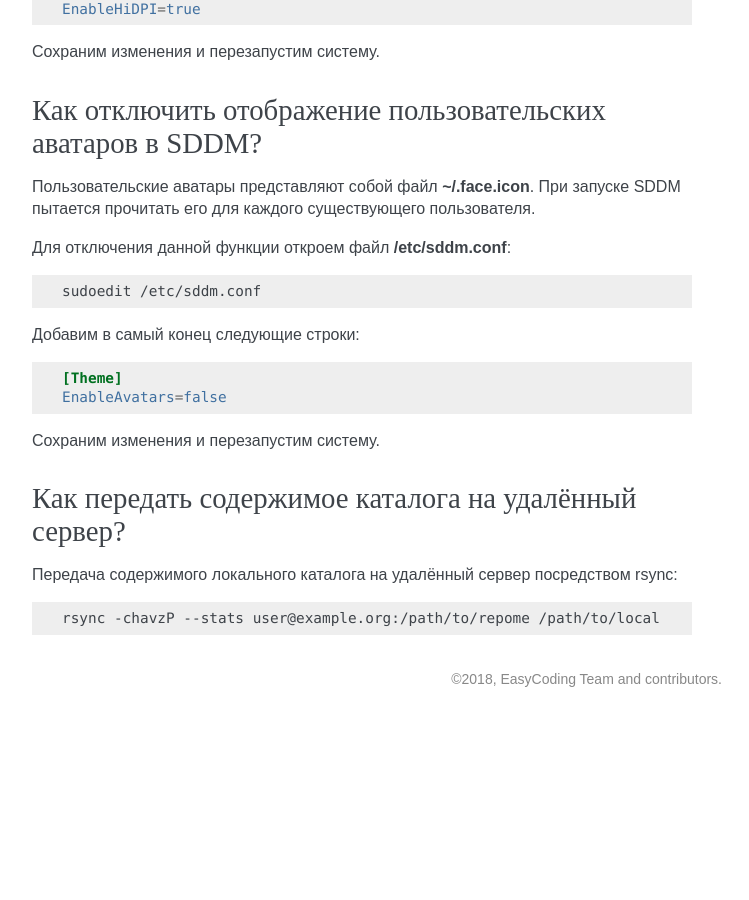
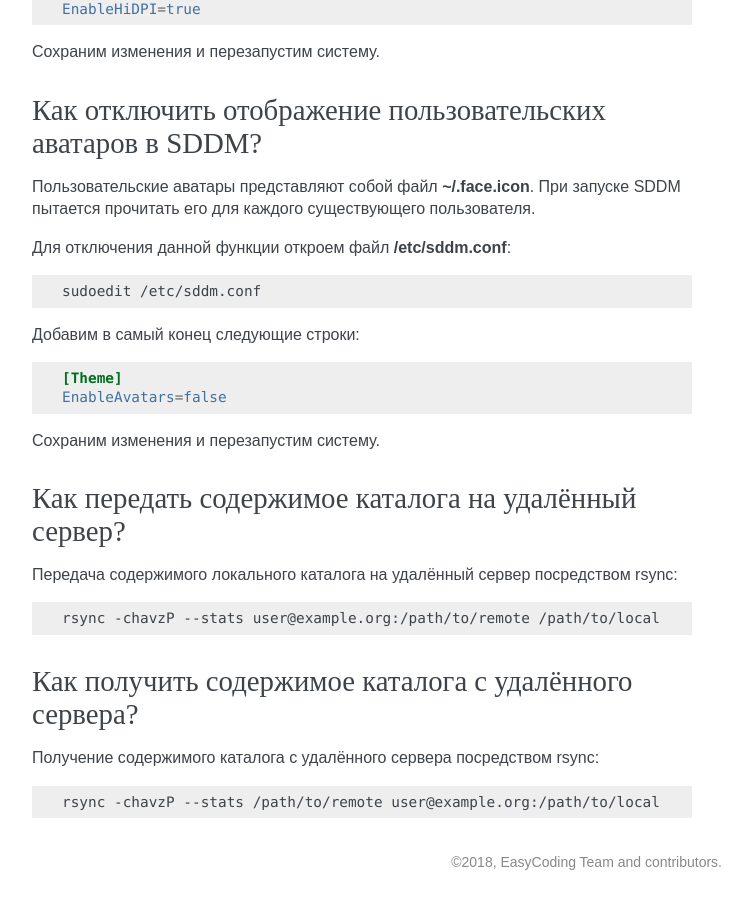
Before and after one commit to RussianFedora/FAQ, a Sphinx documentation site: the page built from source/using-system.rst, in a window 1280 px wide and 900 px high, scrolled down 20434 px. Shown: the whole window, without its empty margins (388-1137 px from the left). Built offline with Sphinx 7.4.7, drawn with Linux system fonts in a browser that asks for light colours; before the commit the page ends 21151 px from its top, so only the background shows below that; some of the changed text lies outside the part shown.

Commit message:
Added question about directory download using rsync.

```diff
--- a/source/using-system.rst
+++ b/source/using-system.rst
@@ -1215,4 +1215,16 @@ KDE предоставляет особый PAM модуль для автома
 
 .. code-block:: bash
 
-    rsync -chavzP --stats user@example.org:/path/to/repome /path/to/local
+    rsync -chavzP --stats user@example.org:/path/to/remote /path/to/local
+
+.. index:: ssh, rsync, sync
+.. _ssh-rsync:
+
+Как получить содержимое каталога с удалённого сервера?
+===========================================================
+
+Получение содержимого каталога с удалённого сервера посредством rsync:
+
+.. code-block:: bash
+
+    rsync -chavzP --stats /path/to/remote user@example.org:/path/to/local
```
